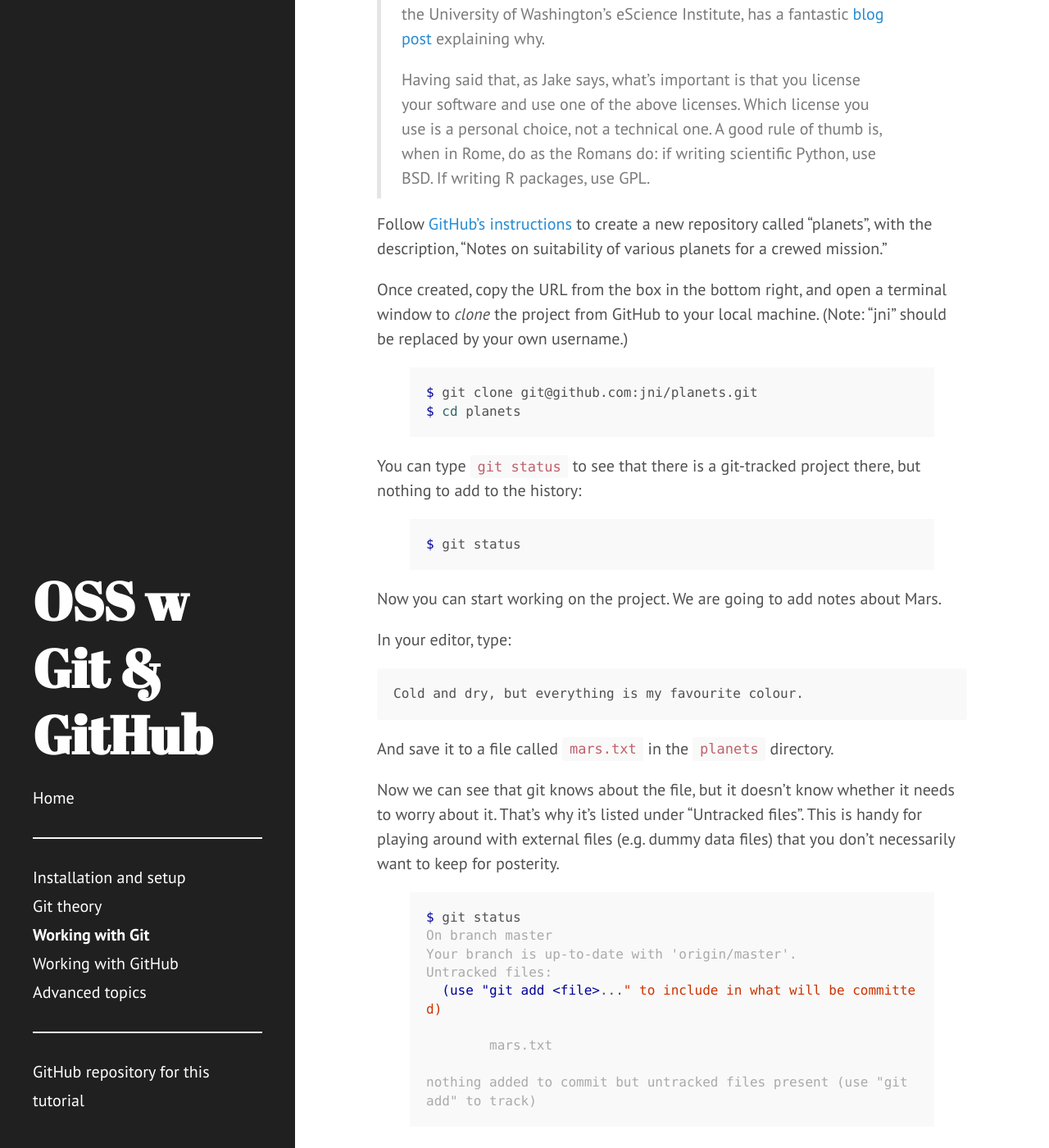
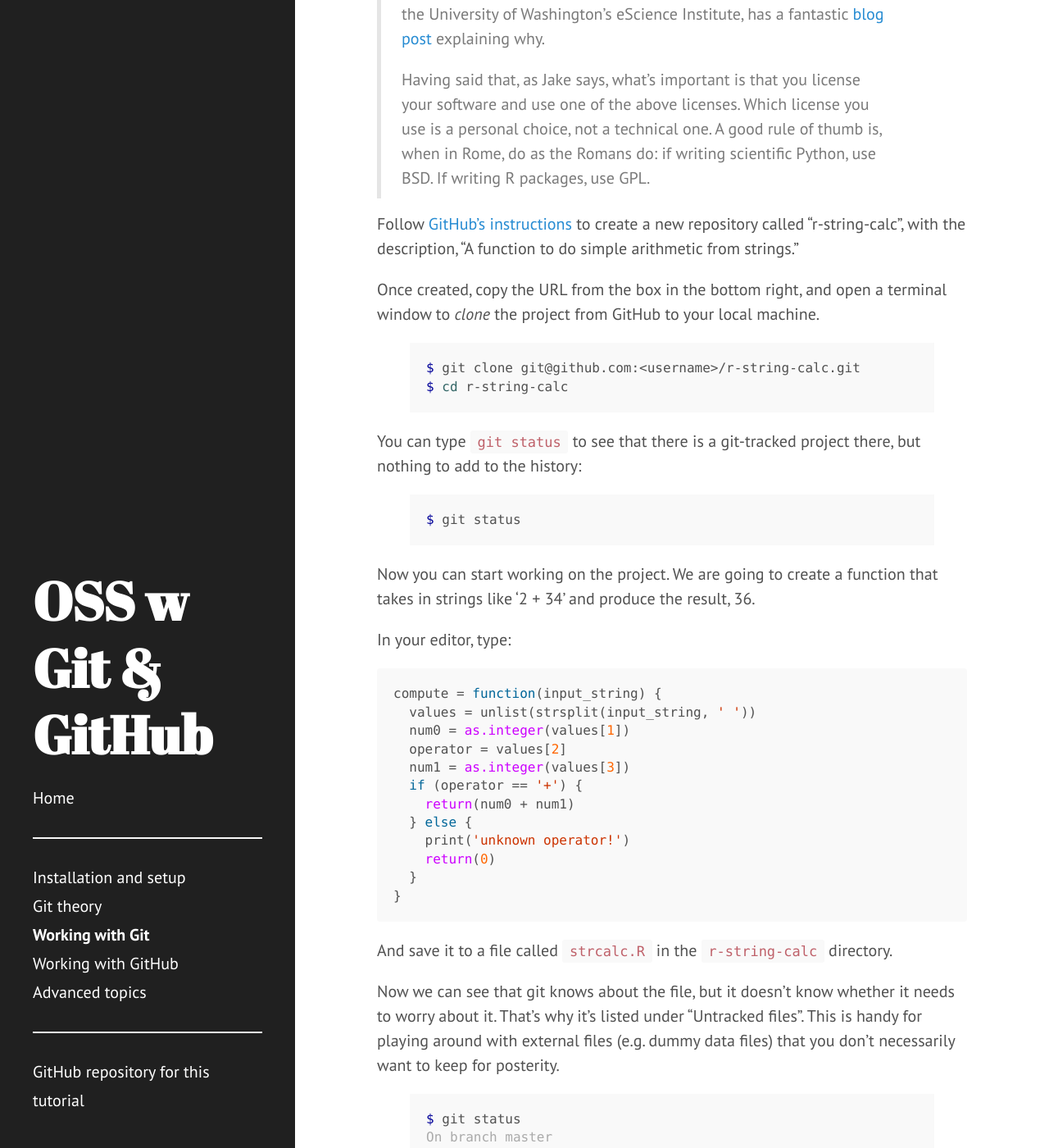
Before and after one commit to jni/git-tutorial, a Jekyll site: the page built from 2-working.md, in a window 1280 px wide and 1400 px high, scrolled down 1490 px. Shown: the whole window at 82% size. Built offline with Jekyll 4.4.1, drawn with Linux system fonts in a browser that asks for light colours.

Commit message:
Begin work on adapting tutorial to R

```diff
--- a/2-working.md
+++ b/2-working.md
@@ -67,17 +67,16 @@ conveniences: addition of a README, a gitignore, and a license.
 
 Follow [GitHub's
 instructions](https://help.github.com/articles/creating-a-new-repository)
-to create a new repository called "planets", with the description,
-"Notes on suitability of various planets for a crewed mission."
+to create a new repository called "r-string-calc", with the description,
+"A function to do simple arithmetic from strings."
 
 Once created, copy the URL from the box in the bottom right, and open
 a terminal window to *clone* the project from GitHub to your local
 machine.
-(Note: "jni" should be replaced by your own username.)
 
 {% highlight console %}
-$ git clone git@github.com:jni/planets.git
-$ cd planets
+$ git clone git@github.com:<username>/r-string-calc.git
+$ cd r-string-calc
 {% endhighlight %}
 
 You can type `git status` to see that there is a git-tracked project there,
@@ -87,16 +86,27 @@ but nothing to add to the history:
 $ git status
 {% endhighlight %}
 
-Now you can start working on the project. We are going to add notes about
-Mars.
+Now you can start working on the project. We are going to create a function
+that takes in strings like '2 + 34' and produce the result, 36.
 
 In your editor, type:
 
-~~~
-Cold and dry, but everything is my favourite colour.
+~~~R
+compute = function(input_string) {
+  values = unlist(strsplit(input_string, ' '))
+  num0 = as.integer(values[1])
+  operator = values[2]
+  num1 = as.integer(values[3])
+  if (operator == '+') {
+    return(num0 + num1)
+  } else {
+    print('unknown operator!')
+    return(0)
+  }
+}
 ~~~
 
-And save it to a file called `mars.txt` in the `planets` directory.
+And save it to a file called `strcalc.R` in the `r-string-calc` directory.
 
 Now we can see that git knows about the file, but it doesn't know whether it
 needs to worry about it. That's why it's listed under "Untracked files".
```
